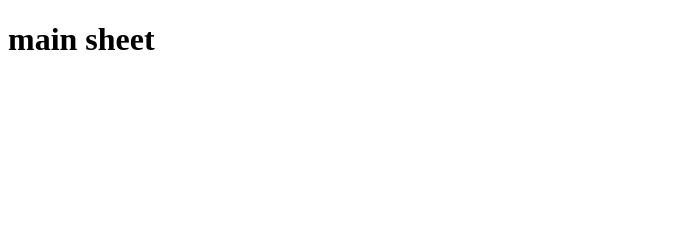
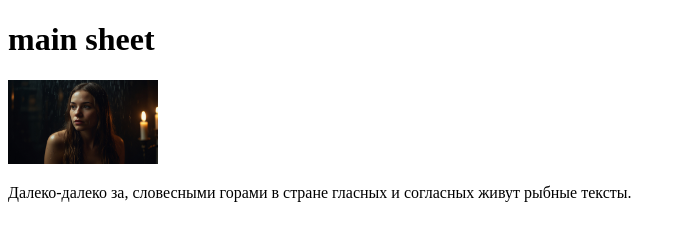
Before and after one commit to chebotarevdmitr/CSS_training, a plain HTML site: page index.html in a window 1280 px wide. Shown: the whole page, without its empty margins (0-682 px from the left). Drawn offline with Linux system fonts and the light colour scheme.

Commit message:
added  woman.jpg

```diff
--- a/index.html
+++ b/index.html
@@ -4,8 +4,16 @@
   <meta charset="UTF-8">
   <meta name="viewport" content="width=device-width, initial-scale=1.0">
   <title>CSS_training</title>
+  <link rel="stylesheet" href="">
 </head>
 <body>
   <h1>main sheet</h1>
+  <!-- <h2> здрасти</h2> -->
+  <div>
+    <img src="woman.jpg" alt="error" width="150">
+    <p>
+      Далеко-далеко за, словесными горами в стране гласных и согласных живут рыбные тексты.
+    </p>
+  </div>
 </body>
 </html>
```
Also changed, not shown: woman.jpg (added).
